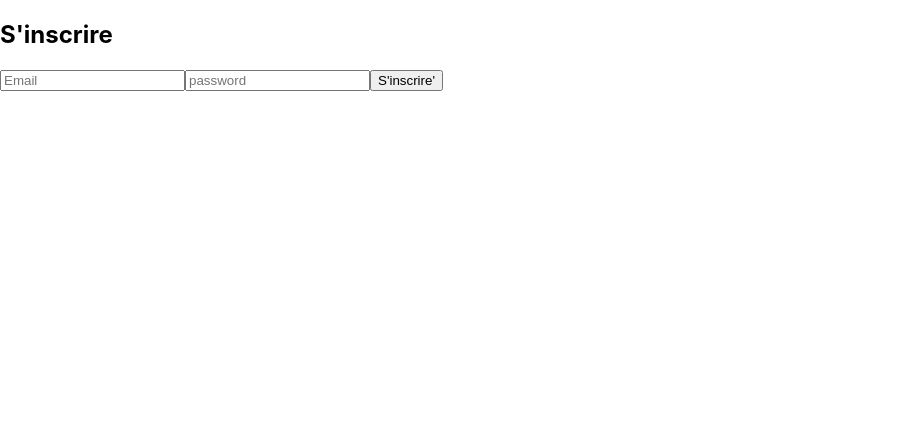
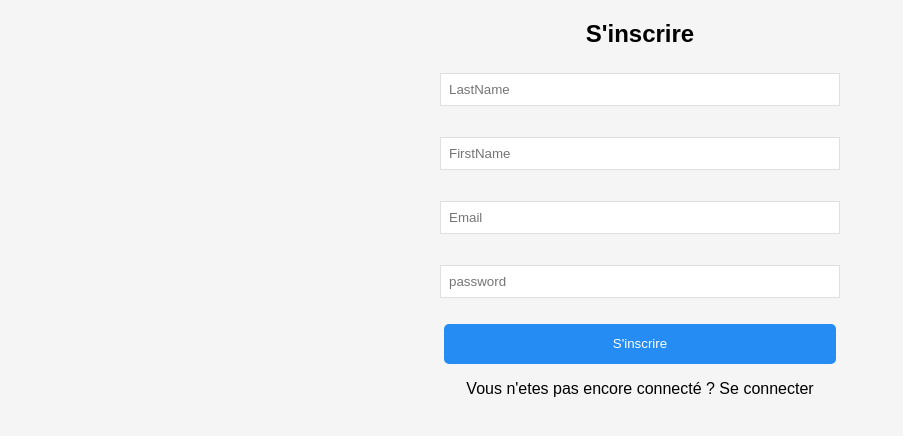
Before and after one commit to jeremydiot/chat-pepite-league-MDS1, a Next.js app in the folder frontend/: page /signIn in a window 1280 px wide. Shown: the top 436 px of the page, without its empty margins (0-903 px from the left). Built offline with nearby package versions, Linux system fonts and the light colour scheme.

Commit message:
commit front registration

```diff
--- a/frontend/pages/_app.js
+++ b/frontend/pages/_app.js
@@ -1,4 +1,5 @@
 import '../styles/globals.css'
+import styles from '../styles/signIn.css'
 
 function MyApp({ Component, pageProps }) {
   return <Component {...pageProps} />
--- a/frontend/pages/login.js
+++ b/frontend/pages/login.js
@@ -1,6 +1,6 @@
 export default function Login () {
   return (
-    <div class='d-flex flex-column'>
+    <div class='d-flex flex-column container'>
       <h2>Se Connecter</h2>
       <form class='d-flex flex-column'>
         <input type='text' placeholder='Email' />
--- a/frontend/pages/signIn.js
+++ b/frontend/pages/signIn.js
@@ -1,12 +1,17 @@
-export default function SignIn () {
+export default function SignIn() {
   return (
-    <div class='d-flex flex-column'>
-      <h2>S'inscrire</h2>
-      <form class='d-flex flex-column'>
-        <input type='text' placeholder='Email' />
-        <input type='password' placeholder='password' />
-        <button type='submit'>S'inscrire'</button>
+    <div>
+      <form class="container">
+        <h2>S'inscrire</h2>
+        <input type="text" placeholder="LastName" />
+        <input type="text" placeholder="FirstName" />
+        <input type="Email" placeholder="Email" />
+        <input type="password" placeholder="password" />
+        <button type="submit" class="btn-form">
+          S'inscrire
+        </button>
+      <span class="logout-btn">Vous n'etes pas encore connecté ? <a href='/login'>Se connecter</a></span>
       </form>
     </div>
-  )
+  );
 }
--- /dev/null
+++ b/frontend/styles/signIn.css
@@ -0,0 +1,51 @@
+body {
+    background: #f5f5f5;
+    font-family: "Raleway", sans-serif;
+    margin: 0;
+}
+
+/* FORMULAIRES */
+
+.container {
+    justify-content: center;
+    display: flex;
+    flex-direction: column;
+    align-items: center;
+    margin: auto;
+    max-width: 50rem;
+    padding-bottom: 4em;
+    width: 90%;
+}
+
+header {
+    display: flex;
+    justify-content: space-between;
+    background: #ff8e4e;
+    padding: 1rem 1.4rem;
+}
+
+
+.btn-form {
+    padding: 0 15px;
+    margin-bottom: 1rem;
+    width:392px;
+    height: 40px;
+    background: #258CF4;
+    color: #FFFFFF;
+    border-radius: 5px;
+    border-style: none;
+}
+
+input:not([type="checkbox"]),
+textarea,
+select {
+    width: 50%;
+}
+
+input,
+textarea,
+select {
+    border: 1px solid rgb(224, 224, 224);
+    margin: 0.4em auto 1.6rem auto;
+    padding: 0.6em;
+}
```
